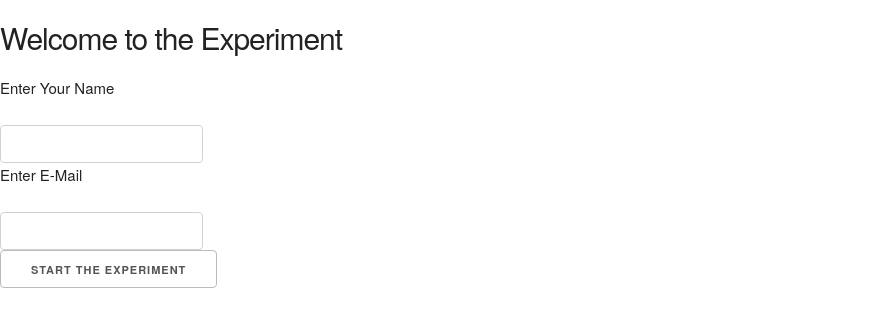
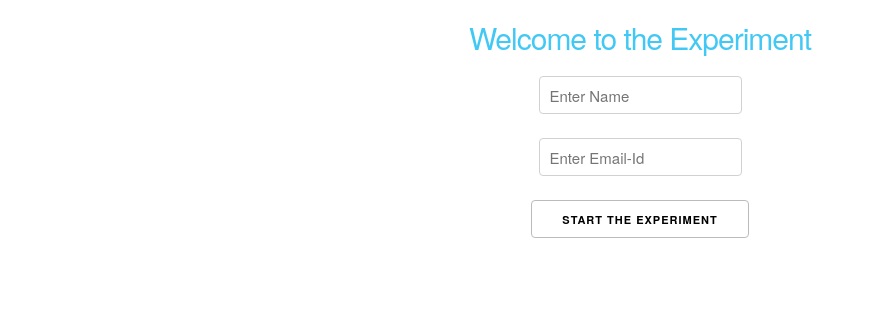
Before and after one commit to nitinnilesh/Cog-Sci-WebApp, a Flask app: page / in a window 1280 px wide. Shown: the top 327 px of the page, without its empty margins (0-875 px from the left). Run offline with Flask 2, Linux system fonts and the light colour scheme.

Commit message:
Center Alignment Of Website

```diff
--- a/templates/index.html
+++ b/templates/index.html
@@ -1,10 +1,14 @@
 {% extends "layout.html" %}
 
+
 {% block content %}
-	<h1>Welcome to the Experiment</h1>
-	<form action="/questionnaire/1">
-		<p>Enter Your Name</p><input type="text" name="field1"><br>
-		<p>Enter E-Mail</p><input type="text" name="field2"><br>
-		<input type="submit" value="Start The Experiment">
-	</form>
+	<div style="display: inline-block;">
+		<h1 style="color: #42c8f4;">Welcome to the Experiment</h1>
+
+		<form action="/questionnaire/1">
+			<input type="text" name="field1" placeholder="Enter Name" autocomplete="off" required="true"><br><br>
+			<input type="text" name="field2" placeholder="Enter Email-Id" autocomplete="off"><br><br>
+			<input type="submit" value="Start The Experiment" style="color: black">
+		</form>
+	</div>
 {% endblock %}
--- a/templates/layout.html
+++ b/templates/layout.html
@@ -8,9 +8,10 @@
 
         <title> Cog-Sci Experiment {% block title %} {% endblock %} </title>
     {% endblock %}
+
 </head>
-<body>
-	{% block content %}
-	{% endblock %}
+<body style="text-align: center;">
+		{% block content %}
+		{% endblock %}
 </body>
 </html>
```
Also changed, not shown: templates/questions.html (+12 -8 lines).
